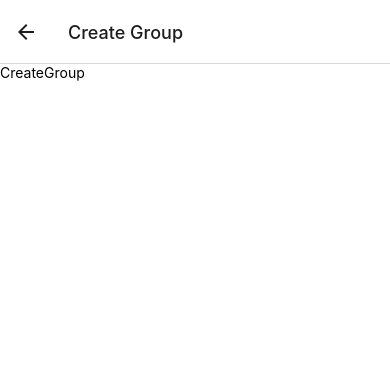
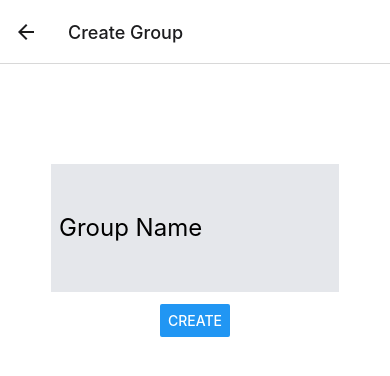
Before and after one commit to gossip-co/mobile-client, a React Native app: screen /CreateGroup in a window 390 px wide. Shown: the top 376 px of the page. Built offline with nearby package versions, Linux system fonts and the light colour scheme.

Commit message:
create group form added

```diff
--- a/components/homepage/CreateGroup.jsx
+++ b/components/homepage/CreateGroup.jsx
@@ -1,10 +1,60 @@
-import { View, Text } from 'react-native'
-import React from 'react'
+import { View, Text, TextInput, Button } from 'react-native'
+import React, { useState } from 'react'
+
+import { useForm, Controller } from "react-hook-form";
+
+const GROUP_NAME_MIN_CHAR = 5
+const GROUP_NAME_MAX_CHAR = 20
+
+const ErrorView = () => {
+  return (
+    <View>
+      <Text className="py-0.5  text-gray-500 w-64 tracking tracking-tighter text-xs">Group name should be more than 5 & less than 20 charactor in length.</Text>
+      <Text className="py-0.5  text-red-500 text-center">This is required.</Text>
+    </View>
+  )
+}
 
 const CreateGroup = () => {
+  const { control, handleSubmit, formState: { errors } } = useForm({
+    defaultValues: {
+      groupName: '',
+    }
+  });
+
+  const onSubmit = (data )=>{
+    return console.log(data);
+  }
+
   return (
-    <View>
-      <Text>CreateGroup</Text>
+    <View className="h-96 items-center justify-center">
+
+         <Controller
+        control={control}
+        rules={{
+         required: true,
+         maxLength: 20,
+         minLength: 5
+        }}
+        render={({ field: { onChange, onBlur, value } }) => (
+          <TextInput
+          className="text-2xl bg-gray-200 w-72 py-12  px-2"
+            onBlur={onBlur}
+            onChangeText={onChange}
+            value={value}
+            placeholder="Group Name"
+          />
+        )}
+        name="groupName"
+      />
+      {errors.groupName && <ErrorView/>}
+
+      <View className="my-3">
+        <Button
+        title="Create"
+        onPress={handleSubmit(onSubmit)}
+        />
+      </View>
     </View>
   )
 }
```
